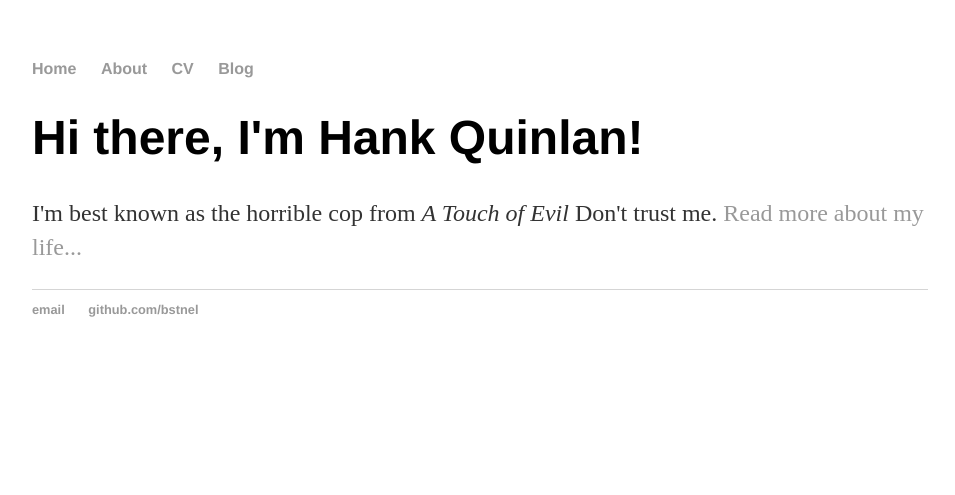
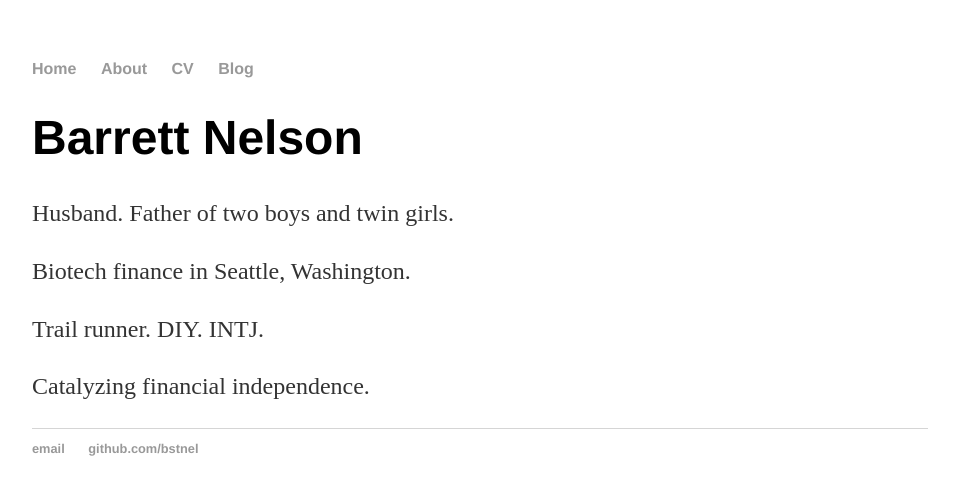
Before and after one commit to bstnel/bstnel.github.io, a Jekyll site: the page built from index.html, in a window 1280 px wide. Shown: the top 495 px of the page, without its empty margins (160-1115 px from the left). Built offline with Jekyll 4.4.1, drawn with Linux system fonts in a browser that asks for light colours.

Commit message:
Update index.html

```diff
--- a/index.html
+++ b/index.html
@@ -1,8 +1,11 @@
 ---
 layout: default
-title: Hank Quinlan, Horrible Cop
+title: Barrett Nelson
 ---
 <div class="blurb">
-	<h1>Hi there, I'm Hank Quinlan!</h1>
-	<p>I'm best known as the horrible cop from <em>A Touch of Evil</em> Don't trust me. <a href="/about">Read more about my life...</a></p>
+	<h1>Barrett Nelson</h1>
+	<p>Husband. Father of two boys and twin girls.</p>
+	<p>Biotech finance in Seattle, Washington.</p>
+	<p>Trail runner. DIY. INTJ.</p>
+	<p>Catalyzing financial independence.</p>
 </div><!-- /.blurb -->
```
